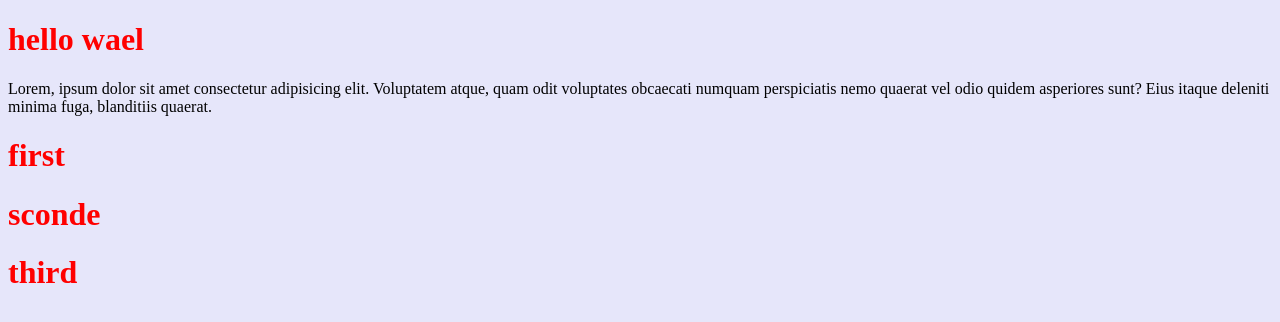
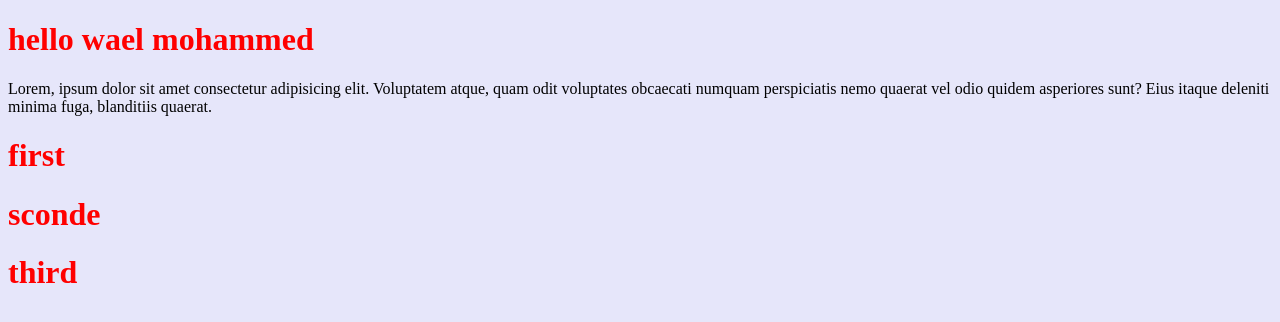
Before and after one commit to Waelmohammed123/first-project, a plain HTML site: page index.html in a window 1280 px wide. Drawn offline with Linux system fonts and the light colour scheme.

Commit message:
add wal mohammed

```diff
--- a/index.html
+++ b/index.html
@@ -8,10 +8,11 @@
     <link rel="stylesheet" href="style.css">
 </head>
 <body>
-    <h1>hello wael</h1>
+    <h1>hello wael mohammed</h1>
     <p>Lorem, ipsum dolor sit amet consectetur adipisicing elit. Voluptatem atque, quam odit voluptates obcaecati numquam perspiciatis nemo quaerat vel odio quidem asperiores sunt? Eius itaque deleniti minima fuga, blanditiis quaerat.</p>
     <h1>first</h1>
     <h1>sconde</h1>
     <h1>third</h1>
+
 </body>
 </html>
```
